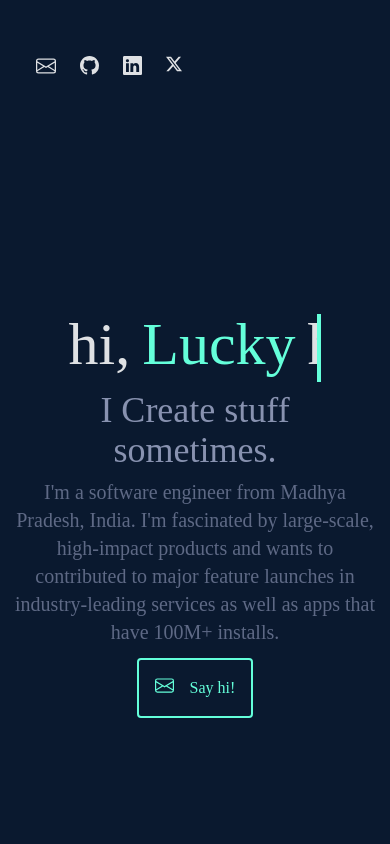
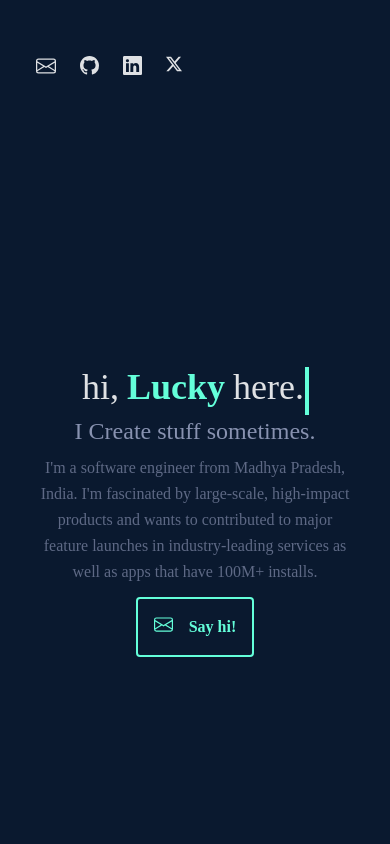
Before and after one commit to Lucky-Sharma/portfolio, a React (Vite) app: page / in a window 390 px wide. Shown: the top 844 px of the page. Built offline with nearby package versions, Linux system fonts and the light colour scheme; a web font is replaced by a local one.

Commit message:
fix:home responsiveness

```diff
--- a/src/components/Home.tsx
+++ b/src/components/Home.tsx
@@ -1,22 +1,24 @@
 export const Home = () => {
   return (
-    <div className="flex flex-col items-center">
-      <div className="text-6xl flex gap-3 mb-2 name">
-        <label>hi,</label>
-        <label className="text-[#64ffda] font-bold;">Lucky</label>
-        <label>here.</label>
+    <div className="text-4xl sm:text-6xl mb-2 text-center flex flex-col items-center">
+      <div className="name inline-block">
+        hi,<span className="inline-block w-2"></span>
+        <span className="text-[#64ffda] font-bold">Lucky</span>
+        <span className="inline-block w-2"></span>
+        here.
       </div>
-      <div className="text-4xl text-[#8892b0] flex gap-3 justify-center">
+      <div className="text-base sm:text-xl text-center flex flex-col items-center">
+        <div className="text-2xl sm:text-4xl text-[#8892b0] flex flex-wrap gap-2 justify-center">
           I Create stuff sometimes.
         </div>
-      <div className="text-xl max-w-140 mt-2 text-[#5e6985] ">
+        <div className="text-base sm:text-xl max-w-[35rem] mt-2 text-[#5e6985] leading-relaxed px-2">
           I'm a software engineer from Madhya Pradesh, India. I'm fascinated by
           large-scale, high-impact products and wants to contributed to major
-        feature launches in industry-leading services as well as apps that have
-        100M+ installs.
+          feature launches in industry-leading services as well as apps that
+          have 100M+ installs.
         </div>
         <a href="mailto:luckysharmab1@gmail.com ">
-        <button className="border-[#64ffda] text-[#64ffda] border-2 rounded-sm p-4 m-3 flex gap-4 fount-extrabold bg-transparent hover:cursor-pointer hover:bg-[#64ffda]/10">
+          <button className="border-[#64ffda] text-[#64ffda] border-2 rounded-sm p-4 m-3 flex gap-4 font-extrabold bg-transparent hover:cursor-pointer hover:bg-[#64ffda]/10">
             <svg
               xmlns="http://www.w3.org/2000/svg"
               width="19"
@@ -30,5 +32,6 @@ export const Home = () => {
           </button>
         </a>
       </div>
+    </div>
   );
 };
```
Lines whose indentation alone changed are shown as unchanged.
